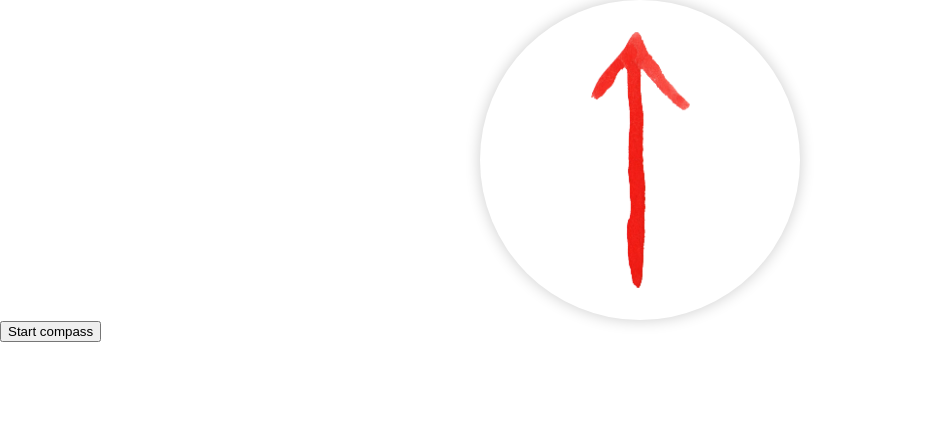
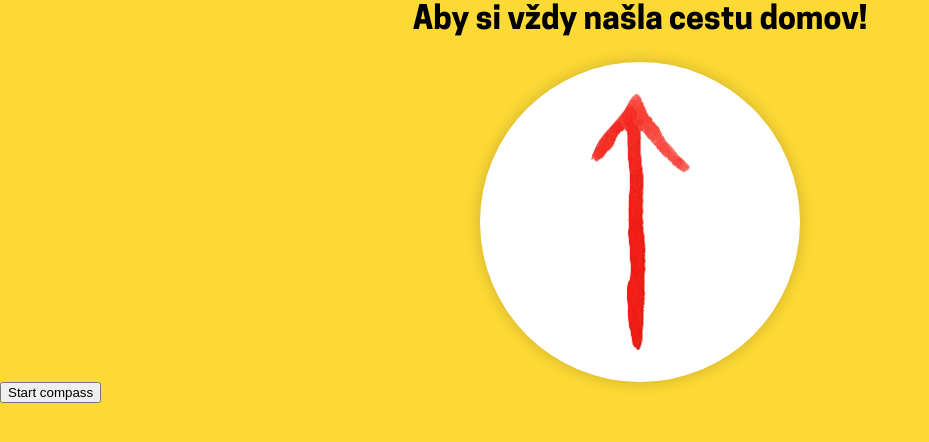
Before and after one commit to rutolphis/blacksvon, a React (Create React App) app: page / in a window 1280 px wide. Shown: the top 442 px of the page, without its empty margins (0-929 px from the left). Built offline with nearby package versions, Linux system fonts and the light colour scheme.

Commit message:
compass_working

```diff
--- a/src/App.css
+++ b/src/App.css
@@ -1,9 +1,17 @@
+.compass-title {
+  display: flex;
+  justify-content: center;
+  align-items: center;
+  margin-bottom: 20px;
+  font-size:xx-large;
+}
 
 .compass {
   position: relative;
   width: 320px;
   height: 320px;
   border-radius: 50%;
+  background-color: white;
   box-shadow: 0 0 15px rgba(0, 0, 0, 0.2);
   margin: auto;
 }
--- a/src/Components/Compass.js
+++ b/src/Components/Compass.js
@@ -83,6 +83,7 @@ function Compass(){
 
     return (
       <div>
+        <div className='compass-title'>Aby si vždy našla cestu domov!</div>
         <div className="compass">
           <div className="arrow"></div>
           <div className="compass-circle"></div>
--- a/src/index.css
+++ b/src/index.css
@@ -5,14 +5,20 @@
 
 body {
   margin: 0;
-  font-family: -apple-system, BlinkMacSystemFont, 'Segoe UI', 'Roboto', 'Oxygen',
-    'Ubuntu', 'Cantarell', 'Fira Sans', 'Droid Sans', 'Helvetica Neue',
-    sans-serif;
+  font-family: 'MyFont';
   -webkit-font-smoothing: antialiased;
   -moz-osx-font-smoothing: grayscale;
+  background-color: #fdd935;
 }
 
 code {
   font-family: source-code-pro, Menlo, Monaco, Consolas, 'Courier New',
     monospace;
 }
+
+@font-face {
+  font-family: 'MyFont';
+  src: local('MyFont'), url(./Fonts/CooperHewitt-Bold.woff) format('woff');
+  /* other formats include: 'woff2', 'truetype, 'opentype',
+                            'embedded-opentype', and 'svg' */
+}
```
Also changed, not shown: src/Fonts/CooperHewitt-Bold.woff (added).
